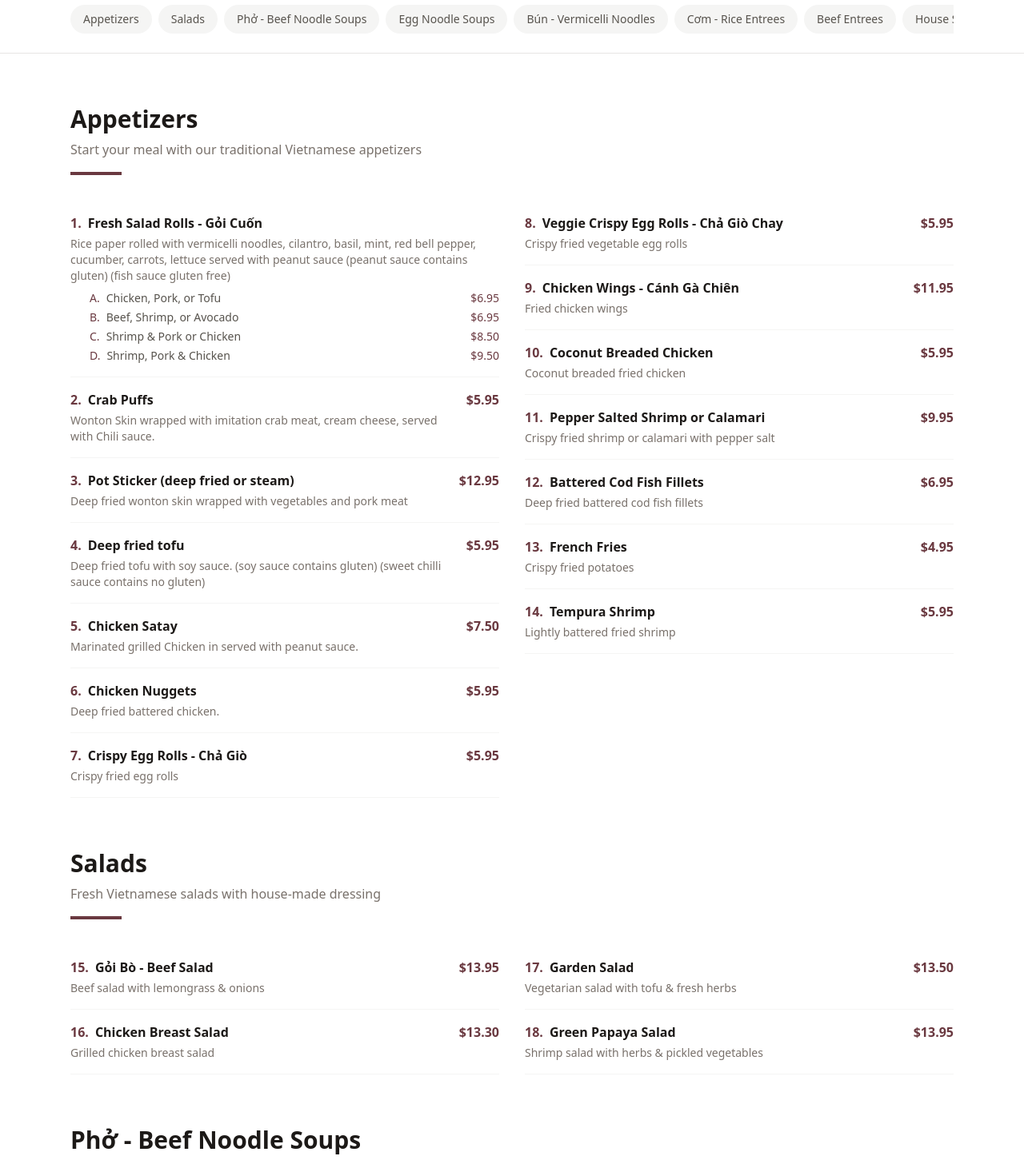
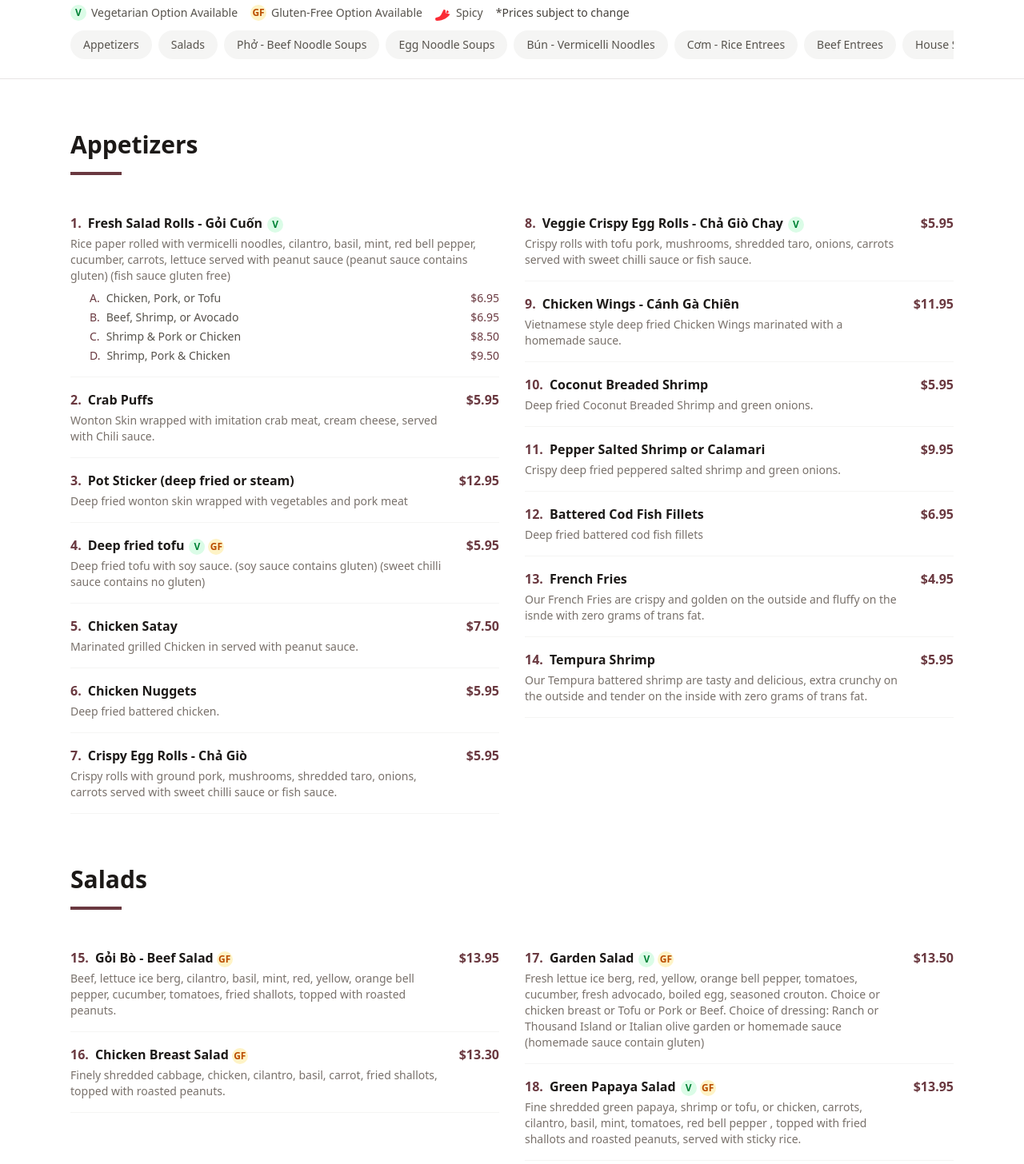
Before and after one commit to vietnguyen-dev/pho-gia, a Next.js app: page /menu in a window 1280 px wide. Shown: the part 440-1896 px from the top of the page at 80% size. Built offline with nearby package versions, Linux system fonts and the light colour scheme.

Commit message:
menu legend

```diff
--- a/app/data/menu.ts
+++ b/app/data/menu.ts
@@ -1,12 +1,13 @@
 export const menuData = {
   appetizers: {
     title: "Appetizers",
-    description: "Start your meal with our traditional Vietnamese appetizers",
+    description: "",
     items: [
       {
         num: 1,
         name: "Fresh Salad Rolls - Gỏi Cuốn",
         desc: "Rice paper rolled with vermicelli noodles, cilantro, basil, mint, red bell pepper, cucumber, carrots, lettuce served with peanut sauce (peanut sauce contains gluten) (fish sauce gluten free)",
+        vegetarian: true,
         variants: [
           { option: "Chicken, Pork, or Tofu", price: "6.95" },
           { option: "Beef, Shrimp, or Avocado", price: "6.95" },
@@ -31,6 +32,8 @@ export const menuData = {
         name: "Deep fried tofu",
         desc: "Deep fried tofu with soy sauce. (soy sauce contains gluten) (sweet chilli sauce contains no gluten)",
         price: "5.95",
+        vegetarian: true,
+        glutenFree: true,
       },
       {
         num: 5,
@@ -47,31 +50,32 @@ export const menuData = {
       {
         num: 7,
         name: "Crispy Egg Rolls - Chả Giò",
-        desc: "Crispy fried egg rolls",
+        desc: "Crispy rolls with ground pork, mushrooms, shredded taro, onions, carrots served with sweet chilli sauce or fish sauce.",
         price: "5.95",
       },
       {
         num: 8,
         name: "Veggie Crispy Egg Rolls - Chả Giò Chay",
-        desc: "Crispy fried vegetable egg rolls",
+        desc: "Crispy rolls with tofu pork, mushrooms, shredded taro, onions, carrots served with sweet chilli sauce or fish sauce.",
         price: "5.95",
+        vegetarian: true,
       },
       {
         num: 9,
         name: "Chicken Wings - Cánh Gà Chiên",
-        desc: "Fried chicken wings",
+        desc: "Vietnamese style deep fried Chicken Wings marinated with a homemade sauce.",
         price: "11.95",
       },
       {
         num: 10,
-        name: "Coconut Breaded Chicken",
-        desc: "Coconut breaded fried chicken",
+        name: "Coconut Breaded Shrimp",
+        desc: "Deep fried Coconut Breaded Shrimp and green onions.",
         price: "5.95",
       },
       {
         num: 11,
         name: "Pepper Salted Shrimp or Calamari",
-        desc: "Crispy fried shrimp or calamari with pepper salt",
+        desc: "Crispy deep fried peppered salted shrimp and green onions.",
         price: "9.95",
       },
       {
@@ -83,13 +87,13 @@ export const menuData = {
       {
         num: 13,
         name: "French Fries",
-        desc: "Crispy fried potatoes",
+        desc: "Our French Fries are crispy and golden on the outside and fluffy on the isnde with zero grams of trans fat.",
         price: "4.95",
       },
       {
         num: 14,
         name: "Tempura Shrimp",
-        desc: "Lightly battered fried shrimp",
+        desc: "Our Tempura battered shrimp are tasty and delicious, extra crunchy on the outside and tender on the inside with zero grams of trans fat.",
         price: "5.95",
       },
     ],
@@ -97,31 +101,37 @@ export const menuData = {
 
   salads: {
     title: "Salads",
-    description: "Fresh Vietnamese salads with house-made dressing",
+    description: "",
     items: [
       {
         num: 15,
         name: "Gỏi Bò - Beef Salad",
-        desc: "Beef salad with lemongrass & onions",
+        desc: "Beef, lettuce ice berg, cilantro, basil, mint, red, yellow, orange bell pepper, cucumber, tomatoes, fried shallots, topped with roasted peanuts.",
         price: "13.95",
+        glutenFree: true,
       },
       {
         num: 16,
         name: "Chicken Breast Salad",
-        desc: "Grilled chicken breast salad",
+        desc: "Finely shredded cabbage, chicken, cilantro, basil, carrot, fried shallots, topped with roasted peanuts.",
         price: "13.30",
+        glutenFree: true,
       },
       {
         num: 17,
         name: "Garden Salad",
-        desc: "Vegetarian salad with tofu & fresh herbs",
+        desc: "Fresh lettue ice berg, red, yellow, orange bell pepper, tomatoes, cucumber, fresh advocado, boiled egg, seasoned crouton. Choice or chicken breast or Tofu or Pork or Beef. Choice of dressing: Ranch or Thousand Island or Italian olive garden or homemade sauce (homemade sauce contain gluten)",
         price: "13.50",
+        vegetarian: true,
+        glutenFree: true,
       },
       {
         num: 18,
         name: "Green Papaya Salad",
-        desc: "Shrimp salad with herbs & pickled vegetables",
+        desc: "Fine shredded green papaya, shrimp or tofu, or chicken, carrots, cilantro, basil, mint, tomatoes, red bell pepper , topped with fried shallots and roasted peanuts, served with sticky rice.",
         price: "13.95",
+        vegetarian: true,
+        glutenFree: true,
       },
     ],
   },
@@ -219,6 +229,7 @@ export const menuData = {
         name: "Phở Chay - Pho Veggie",
         desc: "Vegetable pho",
         price: "13.95",
+        vegetarian: true,
       },
       {
         num: 38,
@@ -271,6 +282,7 @@ export const menuData = {
         num: 44,
         name: "Udon Soup",
         desc: "Japanese-style udon noodle soup",
+        vegetarian: true,
         variants: [
           { option: "Chicken, Pork, or Tofu", price: "13.95" },
           { option: "Beef or Shrimp", price: "14.95" },
@@ -300,12 +312,15 @@ export const menuData = {
         name: "Seafood Rice Noodles or Egg Noodles Soup - Hủ Tiếu Hải Sản Đặc Biệt",
         desc: "Seafood noodle soup",
         price: "16.50",
+        glutenFree: true,
       },
       {
         num: 49,
         name: "Tofu with Rice Noodle or Egg Noodles Soup",
         desc: "Tofu noodle soup",
         price: "13.95",
+        vegetarian: true,
+        glutenFree: true,
       },
       {
         num: 50,
@@ -317,6 +332,7 @@ export const menuData = {
         num: 51,
         name: "Ramen Noodle Soup",
         desc: "Japanese-style ramen noodle soup",
+        vegetarian: true,
         variants: [
           { option: "Chicken, Pork, or Tofu", price: "13.95" },
           { option: "Beef or Shrimp", price: "14.95" },
@@ -327,6 +343,7 @@ export const menuData = {
         num: 52,
         name: "Pasta Noodle Soup",
         desc: "Pasta noodle soup",
+        vegetarian: true,
         variants: [
           { option: "Chicken, Pork, or Tofu", price: "13.95" },
           { option: "Beef or Shrimp", price: "14.95" },
@@ -381,6 +398,7 @@ export const menuData = {
         name: "Crispy Vegetarian Egg Rolls",
         desc: "Crispy vegetarian egg rolls over vermicelli",
         price: "13.95",
+        vegetarian: true,
       },
       {
         num: 60,
@@ -393,12 +411,14 @@ export const menuData = {
         name: "Garlic Tofu",
         desc: "Garlic tofu over vermicelli",
         price: "13.95",
+        vegetarian: true,
       },
       {
         num: 62,
         name: "Lemongrass Tofu",
         desc: "Lemongrass tofu over vermicelli",
         price: "13.95",
+        vegetarian: true,
       },
       {
         num: 63,
@@ -435,6 +455,8 @@ export const menuData = {
         num: 67,
         name: "Fried Rice",
         desc: "Vietnamese fried rice",
+        vegetarian: true,
+        glutenFree: true,
         variants: [
           { option: "Chicken, Pork, or Tofu", price: "13.95" },
           { option: "Beef or Shrimp", price: "14.95" },
@@ -445,6 +467,8 @@ export const menuData = {
         num: 68,
         name: "Pineapple Fried Rice",
         desc: "Fried rice with pineapple",
+        vegetarian: true,
+        glutenFree: true,
         variants: [
           { option: "Chicken, Pork, or Tofu", price: "13.95" },
           { option: "Beef or Shrimp", price: "14.95" },
@@ -486,17 +510,20 @@ export const menuData = {
         name: "Ginger Chicken or Tofu",
         desc: "Ginger chicken or tofu with rice",
         price: "13.95",
+        vegetarian: true,
       },
       {
         num: 75,
         name: "Lemongrass Chicken or Tofu",
         desc: "Lemongrass chicken or tofu with rice",
         price: "13.95",
+        vegetarian: true,
       },
       {
         num: 76,
         name: "Wok Broccoli Chicken or Tofu",
         desc: "Wok-fried broccoli with chicken or tofu",
+        vegetarian: true,
         variants: [
           { option: "Chicken, Pork, or Tofu", price: "13.95" },
           { option: "Beef or Shrimp", price: "14.95" },
@@ -526,6 +553,7 @@ export const menuData = {
         num: 79,
         name: "Chinese Broccoli",
         desc: "Wok-fried Chinese broccoli",
+        vegetarian: true,
         variants: [
           { option: "Chicken, Pork, or Tofu", price: "13.95" },
           { option: "Beef or Shrimp", price: "14.95" },
@@ -554,6 +582,7 @@ export const menuData = {
         num: 83,
         name: "Green Bean",
         desc: "Wok-fried green beans",
+        vegetarian: true,
         variants: [
           { option: "Chicken, Pork, or Tofu", price: "13.95" },
           { option: "Beef or Shrimp", price: "14.95" },
@@ -577,12 +606,15 @@ export const menuData = {
 
   houseSpecialties: {
     title: "House Specialties",
-    description: "Yellow, red, or green curry with potatoes and mixed vegetables",
+    description:
+      "Yellow, red, or green curry with potatoes and mixed vegetables",
     items: [
       {
         num: 86,
         name: "Curry Chicken",
         desc: "Yellow, red, or green curry with potatoes and mixed vegetables",
+        vegetarian: true,
+        glutenFree: true,
         variants: [
           { option: "Chicken, Pork, or Tofu", price: "13.95" },
           { option: "Beef or Shrimp", price: "14.95" },
@@ -594,6 +626,7 @@ export const menuData = {
         name: "Vietnamese Crepes - Bánh Xèo",
         desc: "Vietnamese crepes",
         price: "15.50",
+        vegetarian: true,
       },
       {
         num: 88,
@@ -618,17 +651,20 @@ export const menuData = {
         name: "Grilled <u>Wild Caught</u> Salmon",
         desc: "Grilled wild caught salmon",
         price: "15.50",
+        glutenFree: true,
       },
       {
         num: 92,
         name: "Grilled <u>Wild Caught</u> Salmon in Banana Leaf",
         desc: "Grilled wild caught salmon wrapped in banana leaf",
         price: "16.50",
+        glutenFree: true,
       },
       {
         num: 93,
         name: "Eggplant",
         desc: "Stir-fried eggplant",
+        vegetarian: true,
         variants: [
           { option: "Chicken, Pork, or Tofu", price: "13.95" },
           { option: "Beef or Shrimp", price: "14.95" },
@@ -639,6 +675,7 @@ export const menuData = {
         num: 94,
         name: "Sweet Potato Noodles",
         desc: "Stir-fried sweet potato noodles",
+        vegetarian: true,
         variants: [
           { option: "Chicken, Pork, or Tofu", price: "13.95" },
           { option: "Beef or Shrimp", price: "14.95" },
@@ -649,6 +686,7 @@ export const menuData = {
         num: 95,
         name: "Yaki Udon",
         desc: "Stir-fried udon noodles",
+        vegetarian: true,
         variants: [
           { option: "Chicken, Pork, or Tofu", price: "13.95" },
           { option: "Beef or Shrimp", price: "14.95" },
@@ -659,6 +697,7 @@ export const menuData = {
         num: 96,
         name: "Yaki Soba",
         desc: "Stir-fried soba noodles",
+        vegetarian: true,
         variants: [
           { option: "Chicken, Pork, or Tofu", price: "13.95" },
           { option: "Beef or Shrimp", price: "14.95" },
@@ -669,6 +708,8 @@ export const menuData = {
         num: 97,
         name: "Pad Thai / Pad Kee Mao",
         desc: "Thai-style stir-fried noodles",
+        vegetarian: true,
+        glutenFree: true,
         variants: [
           { option: "Chicken, Pork, or Tofu", price: "13.95" },
           { option: "Beef or Shrimp", price: "14.95" },
@@ -679,6 +720,7 @@ export const menuData = {
         num: 98,
         name: "Chow Mein (Stir Fried or Crispy Noodles)",
         desc: "Stir-fried or crispy chow mein noodles",
+        vegetarian: true,
         variants: [
           { option: "Chicken, Pork, or Tofu", price: "13.95" },
           { option: "Beef or Shrimp", price: "14.95" },
--- a/app/menu/menu-client.tsx
+++ b/app/menu/menu-client.tsx
@@ -3,7 +3,15 @@
 import { useState } from "react";
 
 type Variant = { option: string; price: string };
-type MenuItem = { num: number; name: string; desc: string; price?: string; variants?: Variant[] };
+type MenuItem = {
+  num: number;
+  name: string;
+  desc: string;
+  price?: string;
+  variants?: Variant[];
+  vegetarian?: boolean;
+  glutenFree?: boolean;
+};
 type Category = { title: string; description: string; items: MenuItem[] };
 type MenuData = Record<string, Category>;
 type Filter = { key: string; label: string };
@@ -38,7 +46,7 @@ export default function MenuClient({
       items: category.items.filter(
         (item) =>
           item.name.toLowerCase().includes(search.toLowerCase()) ||
-          item.desc.toLowerCase().includes(search.toLowerCase())
+          item.desc.toLowerCase().includes(search.toLowerCase()),
       ),
     }))
     .filter((category) => category.items.length > 0);
@@ -88,6 +96,29 @@ export default function MenuClient({
             )}
           </div>
 
+          {/* Dietary Legend */}
+          <div className="flex flex-wrap items-center gap-x-4 gap-y-1 mb-3 text-sm text-stone-600">
+            <span className="flex items-center gap-1.5">
+              <span className="inline-flex items-center justify-center w-5 h-5 rounded-full bg-green-100 text-green-700 text-xs font-bold leading-none">
+                V
+              </span>
+              Vegetarian Option Available
+            </span>
+            <span className="flex items-center gap-1.5">
+              <span className="inline-flex items-center justify-center w-5 h-5 rounded-full bg-amber-100 text-amber-700 text-xs font-bold leading-none">
+                GF
+              </span>
+              Gluten-Free Option Available
+            </span>
+            <span className="flex items-center gap-1.5">
+              <svg className="w-5 h-5 text-red-500" viewBox="0 0 512 512" fill="currentColor">
+                <path d="M330.67 263.12V173.4l-52.75-24.22C219.44 218.76 197.58 400 56 400a56 56 0 0 0 0 112c212.64 0 370.65-122.87 419.18-210.34l-144.51-38.66zm46.1-74.98c6.37-7.45 17.54-7.93 24.59-1.11l28.75 27.79c6.41 6.19 6.86 16.39 1 23.25L400 268.44l-53.18-14.22z" />
+              </svg>
+              Spicy
+            </span>
+            <span className="text-stone-700 font-medium">*Prices subject to change</span>
+          </div>
+
           {/* Filter Buttons */}
           <div className="flex gap-2 overflow-x-auto pb-2">
             {filters
@@ -104,8 +135,18 @@ export default function MenuClient({
                 >
                   {filter.label}
                   {activeFilters.has(filter.key) && (
-                    <svg className="w-4 h-4" fill="none" stroke="currentColor" viewBox="0 0 24 24">
-                      <path strokeLinecap="round" strokeLinejoin="round" strokeWidth={2} d="M6 18L18 6M6 6l12 12" />
+                    <svg
+                      className="w-4 h-4"
+                      fill="none"
+                      stroke="currentColor"
+                      viewBox="0 0 24 24"
+                    >
+                      <path
+                        strokeLinecap="round"
+                        strokeLinejoin="round"
+                        strokeWidth={2}
+                        d="M6 18L18 6M6 6l12 12"
+                      />
                     </svg>
                   )}
                 </button>
@@ -132,15 +173,28 @@ export default function MenuClient({
               const rightColumn = category.items.slice(midpoint);
 
               const renderItem = (item: MenuItem, idx: number) => (
-                <div
-                  key={idx}
-                  className="py-4 border-b border-stone-100"
-                >
+                <div key={idx} className="py-4 border-b border-stone-100">
                   <div className="flex justify-between items-start">
                     <div className="flex-1 pr-4">
                       <h3 className="font-semibold text-stone-900">
                         <span className="text-brand mr-2">{item.num}.</span>
                         {item.name}
+                        {item.vegetarian && (
+                          <span
+                            className="inline-flex items-center justify-center w-5 h-5 rounded-full bg-green-100 text-green-700 text-xs font-bold leading-none ml-1.5 align-middle"
+                            title="Vegetarian option available"
+                          >
+                            V
+                          </span>
+                        )}
+                        {item.glutenFree && (
+                          <span
+                            className="inline-flex items-center justify-center w-5 h-5 rounded-full bg-amber-100 text-amber-700 text-xs font-bold leading-none ml-1 align-middle"
+                            title="Gluten-free option available"
+                          >
+                            GF
+                          </span>
+                        )}
                       </h3>
                       <p className="text-stone-500 text-sm mt-1">{item.desc}</p>
                     </div>
@@ -151,12 +205,19 @@ export default function MenuClient({
                   {item.variants && (
                     <div className="mt-2 ml-6 space-y-1">
                       {item.variants.map((variant, vIndex) => (
-                        <div key={vIndex} className="flex justify-between text-sm">
+                        <div
+                          key={vIndex}
+                          className="flex justify-between text-sm"
+                        >
                           <span className="text-stone-600">
-                            <span className="text-brand font-medium mr-2">{String.fromCharCode(65 + vIndex)}.</span>
+                            <span className="text-brand font-medium mr-2">
+                              {String.fromCharCode(65 + vIndex)}.
+                            </span>
                             {variant.option}
                           </span>
-                          <span className="text-brand font-medium">${variant.price}</span>
+                          <span className="text-brand font-medium">
+                            ${variant.price}
+                          </span>
                         </div>
                       ))}
                     </div>
@@ -179,7 +240,9 @@ export default function MenuClient({
                       {leftColumn.map((item, index) => renderItem(item, index))}
                     </div>
                     <div>
-                      {rightColumn.map((item, index) => renderItem(item, index))}
+                      {rightColumn.map((item, index) =>
+                        renderItem(item, index),
+                      )}
                     </div>
                   </div>
                 </div>
@@ -187,7 +250,9 @@ export default function MenuClient({
             })
           ) : (
             <div className="text-center py-16">
-              <p className="text-stone-500 text-lg">No dishes found matching your search.</p>
+              <p className="text-stone-500 text-lg">
+                No dishes found matching your search.
+              </p>
               <button
                 onClick={() => {
                   setSearch("");
@@ -199,15 +264,6 @@ export default function MenuClient({
               </button>
             </div>
           )}
-
-          {/* Note */}
-          <div className="bg-stone-50 rounded-2xl p-8 text-center">
-            <p className="text-stone-600">
-              Prices subject to change. Please inform us of any allergies.
-              <br />
-              Gluten-free and vegetarian options available upon request.
-            </p>
-          </div>
         </div>
       </section>
     </>
```
